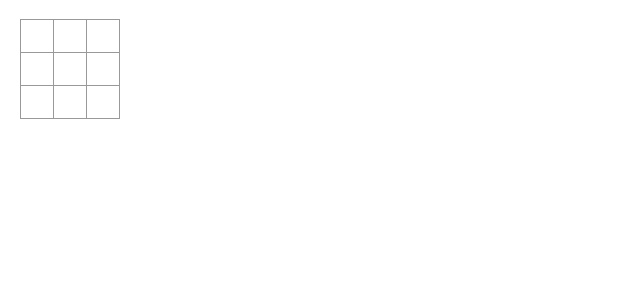
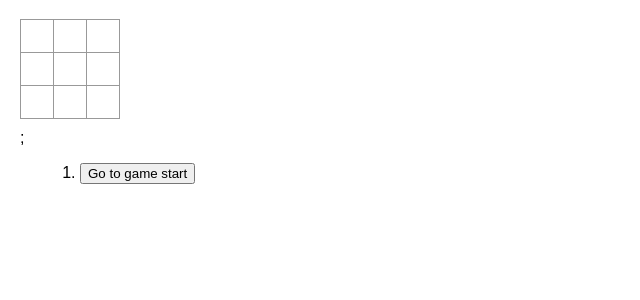
Before and after one commit to javierggt/react-tutorial, a React (Vite) app: page / in a window 1280 px wide. Shown: the top 300 px of the page, without its empty margins (0-640 px from the left). Built offline with nearby package versions, Linux system fonts and the light colour scheme.

Commit message:
step 6: add history navigation

```diff
--- a/src/App.jsx
+++ b/src/App.jsx
@@ -70,12 +70,46 @@
 
 export default function App() {
   const [next, setNext] = useState("X");
-  const [squares, setSquares] = useState(Array(9).fill(null));
+  const [history, setHistory] = useState([Array(9).fill(null)]);
+  const [currentMove, setCurrentMove] = useState(0);
+  const squares = history[currentMove];
 
   function handleClick(newSquares) {
-    setSquares(newSquares);
+    // IMPORTANT. We do not do the following (try it):
+    // setHistory([...history.slice(0,currentMove+1), newSquares])
+    // setCurrentMove(history.length -1);
+    const nextHistory = [...history.slice(0,currentMove+1), newSquares];
+    setHistory([...history.slice(0,currentMove+1), newSquares]);
+    setCurrentMove(nextHistory.length -1);
     setNext(next === "X" ? "O" : "X");
   }
 
-  return <Board squares={squares} next={next} handleClick={handleClick}/>;
+  function jumpToMove(nextMove) {
+    setCurrentMove(nextMove);
+  }
+
+  const moves = history.map((squares, move) => {
+    let description;
+    if (move > 0) {
+      description = 'Go to move #' + move;
+    } else {
+      description = 'Go to game start';
+    }
+    return (
+      <li>
+        <button onClick={() => jumpToMove(move)}>{description}</button>
+      </li>
+    );
+  });
+
+  return (
+    <>
+      <div className="game-board">
+        <Board squares={squares} next={next} handleClick={handleClick}/>;
+      </div>
+      <div className="game-info">
+        <ol>{moves}</ol>
+      </div>
+    </>
+  )
 }
```
